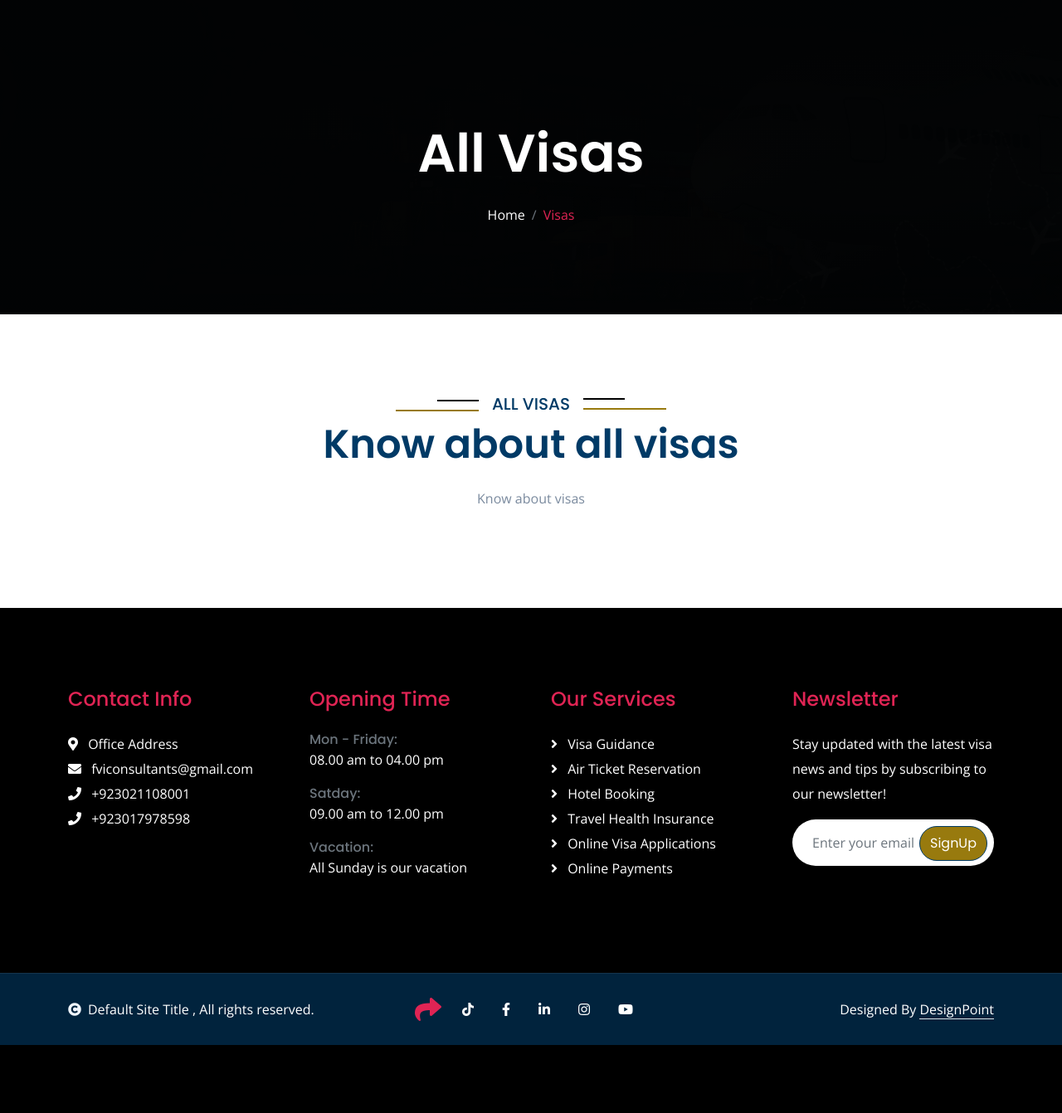
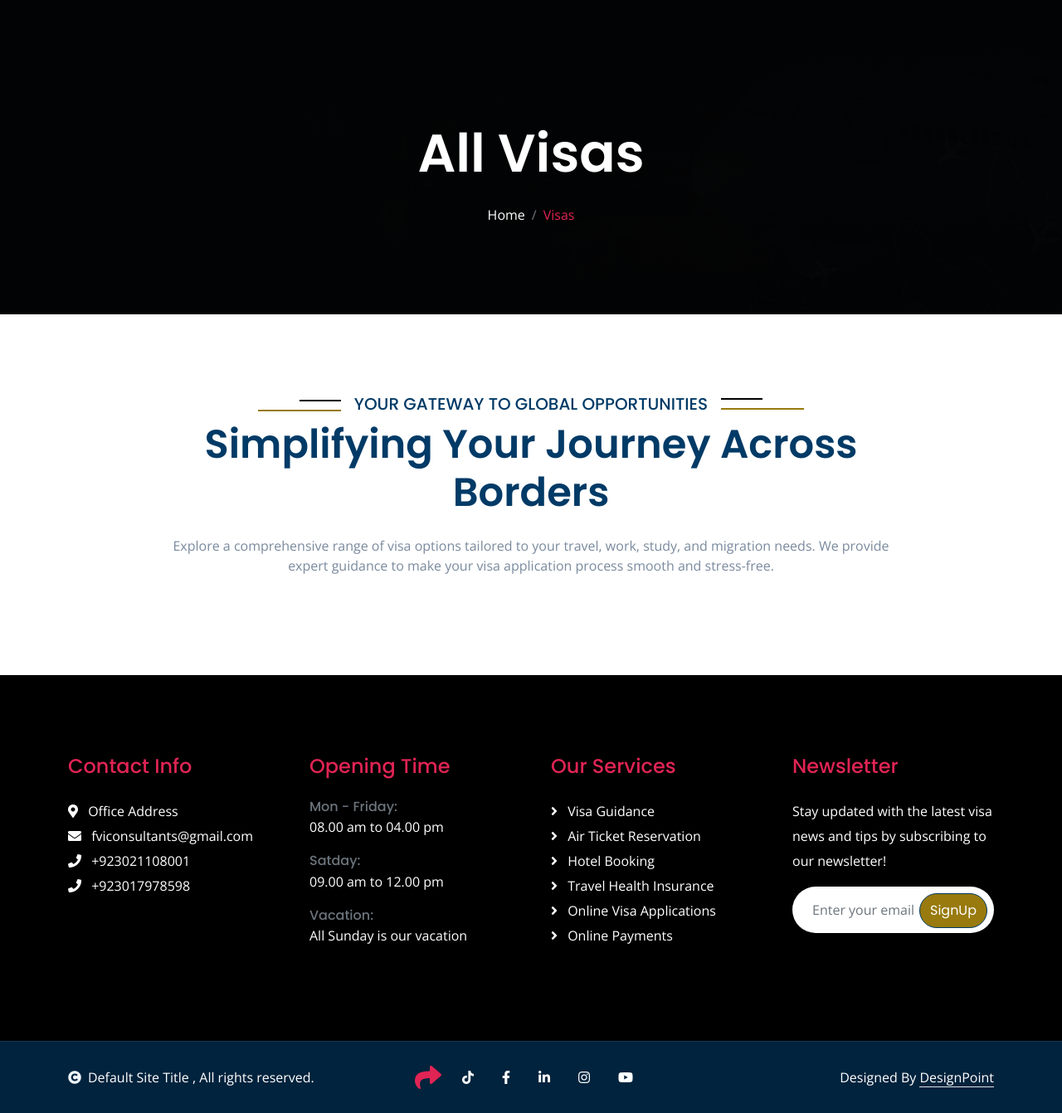
Before and after one commit to emsafdar/fvc, a Django app: page /all-visas/ in a window 1280 px wide. Shown: the part 142-1484 px from the top of the page at 83% size. Before the commit the page ends 1402 px from the top, so only its background shows below. Run offline with Django 5.2, Linux system fonts and the light colour scheme; data that the repository does not hold is empty; parts of the project's set-up code (start-up, migrations or seed data) failed here and were passed over; some libraries are stand-ins or nearby versions.

```diff
--- a/mainapp/urls.py
+++ b/mainapp/urls.py
@@ -25,6 +25,7 @@ urlpatterns = [
     path('terms', views.terms, name='terms'),
 
     path('404', views.resource_not_found, name='resource_not_found'),
+    path('subscribe-newsletter/', views.subscribe_newsletter, name='subscribe_newsletter'),
 
 
 ]
--- a/mainapp/views.py
+++ b/mainapp/views.py
@@ -1,4 +1,4 @@
-from django.shortcuts import render, get_object_or_404
+from django.shortcuts import render, get_object_or_404, redirect
 from .models import *
 from .forms import *
 from django.contrib import messages
@@ -111,30 +111,28 @@ def search_visas(request):
 def about(request):
     return render(request, 'about.html')
 
+
 def contact(request):
-    ofc = Office.objects.all()
+    ofc = Office.objects.all()  # If unrelated, this can be removed
+    form = ContactForm()
+
     if request.method == 'POST':
-        name = request.POST.get('name')
-        email = request.POST.get('email')
-        phone = request.POST.get('phone')
-        project = request.POST.get('project')
-        subject = request.POST.get('subject')
-        message_text = request.POST.get('message')
+        form = ContactForm(request.POST)
+        if form.is_valid():
+            # Save the data from the form to the database
+            ContactMessage.objects.create(
+                name=form.cleaned_data['name'],
+                email=form.cleaned_data['email'],
+                phone=form.cleaned_data['phone'],
+                project=form.cleaned_data['project'],
+                subject=form.cleaned_data['subject'],
+                message=form.cleaned_data['message'],
+            )
+            messages.success(request, "Your message has been sent successfully!")
+        else:
+            messages.error(request, "Please correct the errors below.")
 
-        # Save the message to the database
-        ContactMessage.objects.create(
-            name=name,
-            email=email,
-            phone=phone,
-            project=project,
-            subject=subject,
-            message=message_text,
-        )
-
-        # Success message for the user
-        messages.success(request, "Your message has been sent successfully!")
-
-    return render(request, 'contact.html', {'ofc': ofc})
+    return render(request, 'contact.html', {'form': form, 'ofc': ofc})
 
 def countries(request):
     countries = Country.objects.all()
@@ -166,3 +164,17 @@ def terms(request):
 
 def resource_not_found(request):
     return render(request, '404.html')
+
+def subscribe_newsletter(request):
+    if request.method == 'POST':
+        form = NewsletterForm(request.POST)
+        if form.is_valid():
+            email = form.cleaned_data['email']
+            if not NewsletterSubscription.objects.filter(email=email).exists():
+                NewsletterSubscription.objects.create(email=email)
+                messages.success(request, "You have successfully subscribed to our newsletter!")
+            else:
+                messages.info(request, "You are already subscribed.")
+        else:
+            messages.error(request, "Please enter a valid email address.")
+    return redirect('home')  # Replace 'home' with the name of your homepage or current page
--- a/requirements.txt
+++ b/requirements.txt
@@ -19,3 +19,4 @@ tzdata==2024.2
 urllib3==2.2.3
 whitenoise==6.8.2
 django-countries==7.6.1
+django-crispy-forms=2.3
--- a/templates/all_visas.html
+++ b/templates/all_visas.html
@@ -10,7 +10,7 @@
             <div class="container text-center py-5" style="max-width: 900px;">
                 <h3 class="text-white display-3 mb-4 wow fadeInDown" data-wow-delay="0.1s">All Visas</h1>
                 <ol class="breadcrumb justify-content-center text-white mb-0 wow fadeInDown" data-wow-delay="0.3s">
-                    <li class="breadcrumb-item"><a href="index.html" class="text-white">Home</a></li>
+                    <li class="breadcrumb-item"><a href="/" class="text-white">Home</a></li>
                     <li class="breadcrumb-item active text-secondary">Visas</li>
                 </ol>
             </div>
--- a/templates/sections/footer.html
+++ b/templates/sections/footer.html
@@ -45,17 +45,28 @@
                         <div class="footer-item">
                             <h4 class="text-secondary mb-4">Newsletter</h4>
                             <p class="text-white mb-3">Stay updated with the latest visa news and tips by subscribing to our newsletter!</p>
-                            <div class="position-relative mx-auto rounded-pill">
-                                <input class="form-control border-0 rounded-pill w-100 py-3 ps-4 pe-5" type="text" placeholder="Enter your email">
-                                <button type="button" class="btn btn-primary rounded-pill position-absolute top-0 end-0 py-2 mt-2 me-2">SignUp</button>
-                            </div>
+                            <form method="POST" action="{% url 'subscribe_newsletter' %}">
+                                {% csrf_token %}
+                                <div class="position-relative mx-auto rounded-pill">
+                                    <input type="email" name="email" class="form-control border-0 rounded-pill w-100 py-3 ps-4 pe-5" placeholder="Enter your email" required>
+                                    <button type="submit" class="btn btn-primary rounded-pill position-absolute top-0 end-0 py-2 mt-2 me-2">SignUp</button>
+                                </div>
+                            </form>
                         </div>
                     </div>
+
                 </div>
             </div>
         </div>
         <!-- Footer End -->
 
+    {% if messages %}
+        <div>
+            {% for message in messages %}
+                <div class="alert alert-{{ message.tags }}">{{ message }}</div>
+            {% endfor %}
+        </div>
+    {% endif %}
 
 <!-- Copyright Start -->
 <div class="container-fluid copyright py-4">
--- a/templates/sections/navigation.html
+++ b/templates/sections/navigation.html
@@ -5,6 +5,7 @@
 
     <head>
         <meta charset="utf-8">
+        <link rel="icon" href="{% static 'favicon.ico' %}" type="image/x-icon">
         <title>{{site_title}}</title>
         <meta content="width=device-width, initial-scale=1.0" name="viewport">
         <meta content="" name="keywords">
--- a/templates/sections/visalist.html
+++ b/templates/sections/visalist.html
@@ -6,24 +6,28 @@
                 <div class="office pt-5">
                     <div class="section-title text-center mb-5 wow fadeInUp" data-wow-delay="0.1s">
                         <div class="sub-style">
-                            <h5 class="sub-title text-primary px-3">All Visas</h5>
+                            <h5 class="sub-title text-primary px-3">Your Gateway to Global Opportunities</h5>
                         </div>
-                        <h1 class="display-5 mb-4">Know about all visas</h1>
-                        <p class="mb-0">Know about visas</p>
+                        <h1 class="display-5 mb-4">Simplifying Your Journey Across Borders</h1>
+                        <p class="mb-0">
+                            Explore a comprehensive range of visa options tailored to your travel, work, study,
+                            and migration needs. We provide expert guidance to make your visa application process smooth and
+                            stress-free.
+                        </p>
                     </div>
                     <div class="row g-4 justify-content-center">
 
                         {% for visa in visas %}
-                        <div class="col-md-6 col-lg-6 col-xl-3 wow fadeInUp" data-wow-delay="0.{{ofc.animation_delay}}s">
+                        <div class="col-md-6 col-lg-6 col-xl-3 wow fadeInUp" data-wow-delay="0.{{visa.animation_delay}}s">
                             <div class="office-item p-4">
                                 <div class="office-img mb-4">
-                                    <img src="{{ofc.officeimg.url}}" class="img-fluid w-100 rounded" alt="{{ofc.countryname.name}}">
+                                    <img src="{{visa.country.famousimage.url}}" class="img-fluid w-100 rounded" alt="{{visa.country.name}}">
                                 </div>
                                 <div class="office-content d-flex flex-column">
-                                    <h4 class="mb-2">{{ofc.countryname.name}}</h4>
-                                    <a href="#" class="text-secondary fs-5 mb-2">{{ofc.phone}}</a>
-                                    <a href="#" class="text-muted fs-5 mb-2">{{ofc.email}}</a>
-                                    <p class="mb-0">{{ofc.location}}</p>
+                                    <a href="#"><h4 class="mb-2">{{visa.country.country.name}}</h4></a>
+                                    <a href="#" class="text-secondary fs-5 mb-2">{{visa.category.name}}</a>
+                                    <a href="#" class="text-muted fs-5 mb-2">{{visa.duration}}</a>
+                                    <p class="mb-0">Deadline: {{visa.deadline}}</p>
                                 </div>
                             </div>
                         </div>
```
Also changed, not shown: mainapp/admin.py (+7 -0 lines), mainapp/forms.py (+18 -2 lines), mainapp/models.py (+9 -0 lines), templates/contact.html (+9 -1 lines), mainapp/migrations/0035_visa_animation_delay.py (added), mainapp/migrations/0036_newslettersubscription.py (added), static/favicon.ico (added), 2 other files.
